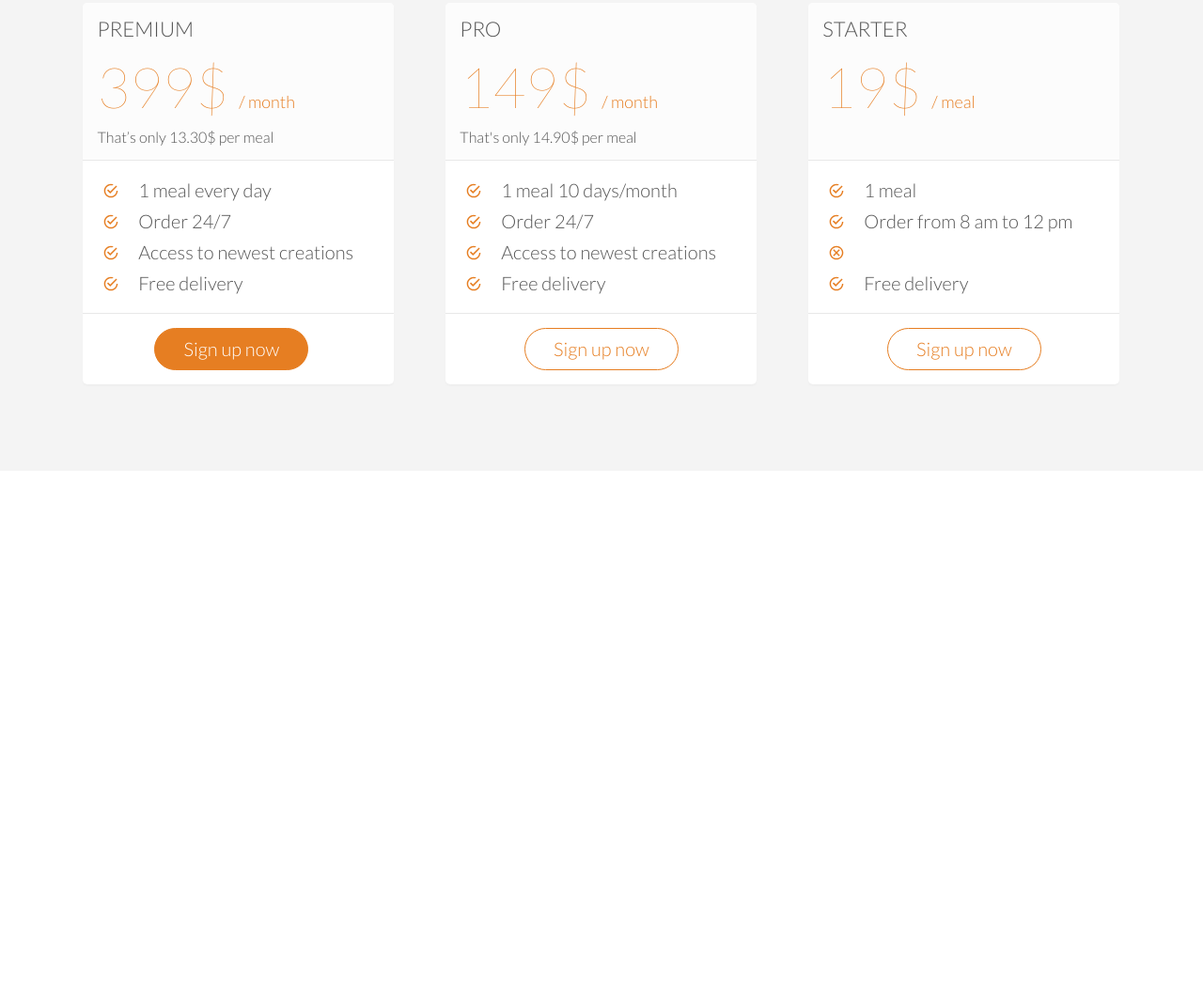
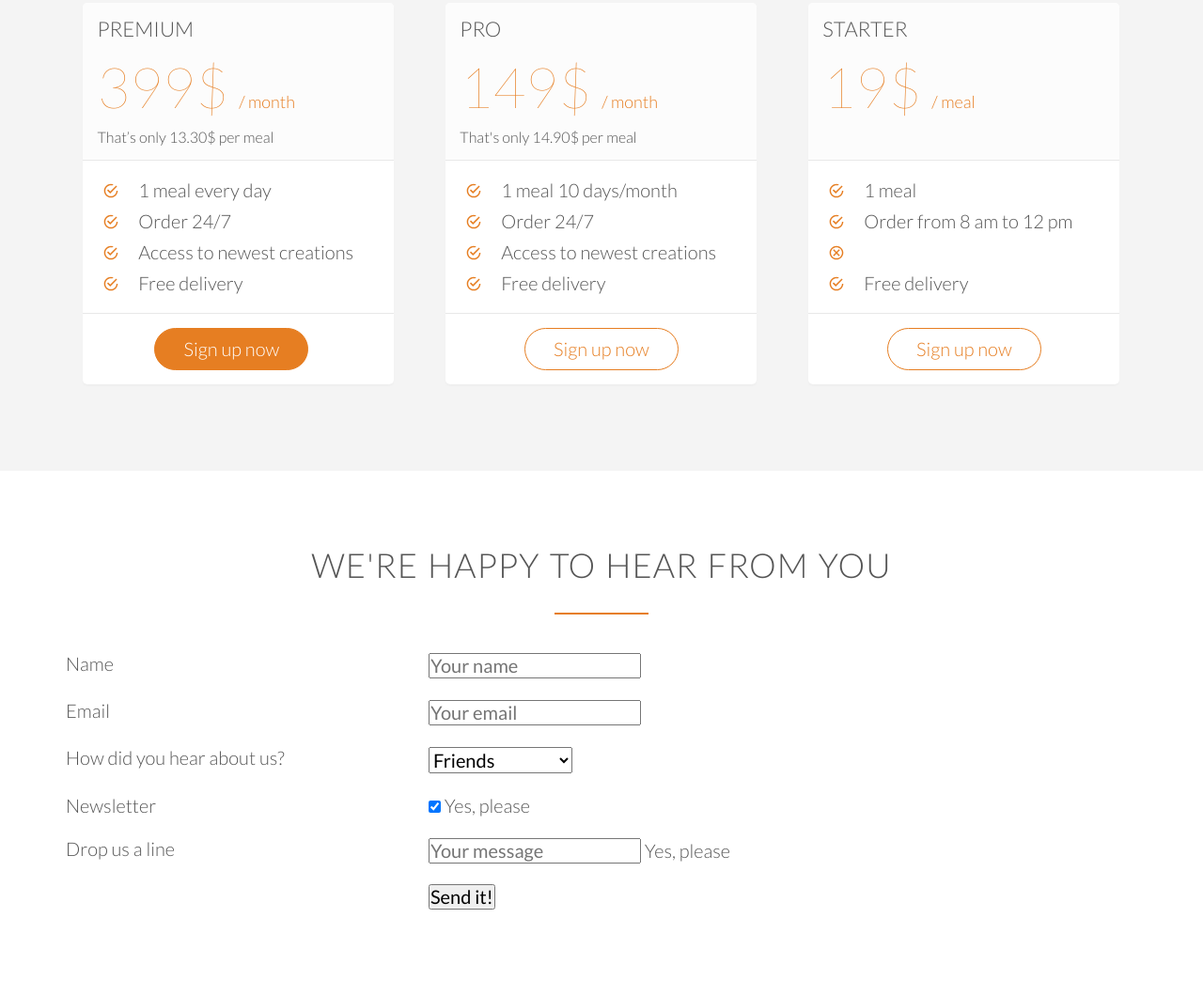
Before and after one commit to en-learn/html-css-responsive-web-udemy, a plain HTML site: page omni-food/index.html in a window 1280 px wide. Shown: the part 4127-5187 px from the top of the page at 94% size. Before the commit the page ends 4628 px from the top, so only its background shows below. Drawn offline with nearby package versions, Linux system fonts and the light colour scheme.

Commit message:
L54: Add contact form section

```diff
--- a/omni-food/index.html
+++ b/omni-food/index.html
@@ -458,6 +458,88 @@
         </div>
       </div>
     </section>
+
+    <section class="section-form">
+      <div class="row">
+        <h2>We're happy to hear from you</h2>
+      </div>
+      <div class="row">
+        <form method="post" action="#" class="contact-form">
+          <div class="row">
+            <div class="col span-1-of-3">
+              <label for="name">Name</label>
+            </div>
+            <div class="col span-2-of-3">
+              <input
+                type="text"
+                name="name"
+                id="name"
+                placeholder="Your name"
+                required
+              />
+            </div>
+          </div>
+          <div class="row">
+            <div class="col span-1-of-3">
+              <label for="email">Email</label>
+            </div>
+            <div class="col span-2-of-3">
+              <input
+                type="email"
+                name="email"
+                id="email"
+                placeholder="Your email"
+                required
+              />
+            </div>
+          </div>
+          <div class="row">
+            <div class="col span-1-of-3">
+              <label for="find-us">How did you hear about us?</label>
+            </div>
+            <div class="col span-2-of-3">
+              <select name="find-us" id="find-us">
+                <option value="friends" selected>Friends</option>
+                <option value="search">Search engine</option>
+                <option value="ad">Advertisement</option>
+                <option value="other">Other</option>
+              </select>
+            </div>
+          </div>
+          <div class="row">
+            <div class="col span-1-of-3">
+              <label for="news">Newsletter</label>
+            </div>
+            <div class="col span-2-of-3">
+              <input type="checkbox" name="news" id="news" checked /> Yes,
+              please
+            </div>
+          </div>
+          <div class="row">
+            <div class="col span-1-of-3">
+              <label for="message">Drop us a line</label>
+            </div>
+            <div class="col span-2-of-3">
+              <input
+                type="textarea"
+                name="news"
+                id="message"
+                placeholder="Your message"
+              />
+              Yes, please
+            </div>
+          </div>
+          <div class="row">
+            <div class="col span-1-of-3">
+              <label>&nbsp;</label>
+            </div>
+            <div class="col span-2-of-3">
+              <input type="submit" value="Send it!" />
+            </div>
+          </div>
+        </form>
+      </div>
+    </section>
     <!-- <script src="https://unpkg.com/ionicons@4.5.10-0/dist/ionicons.js"></script> -->
   </body>
 </html>
```
Also changed, not shown: 1 other file.
